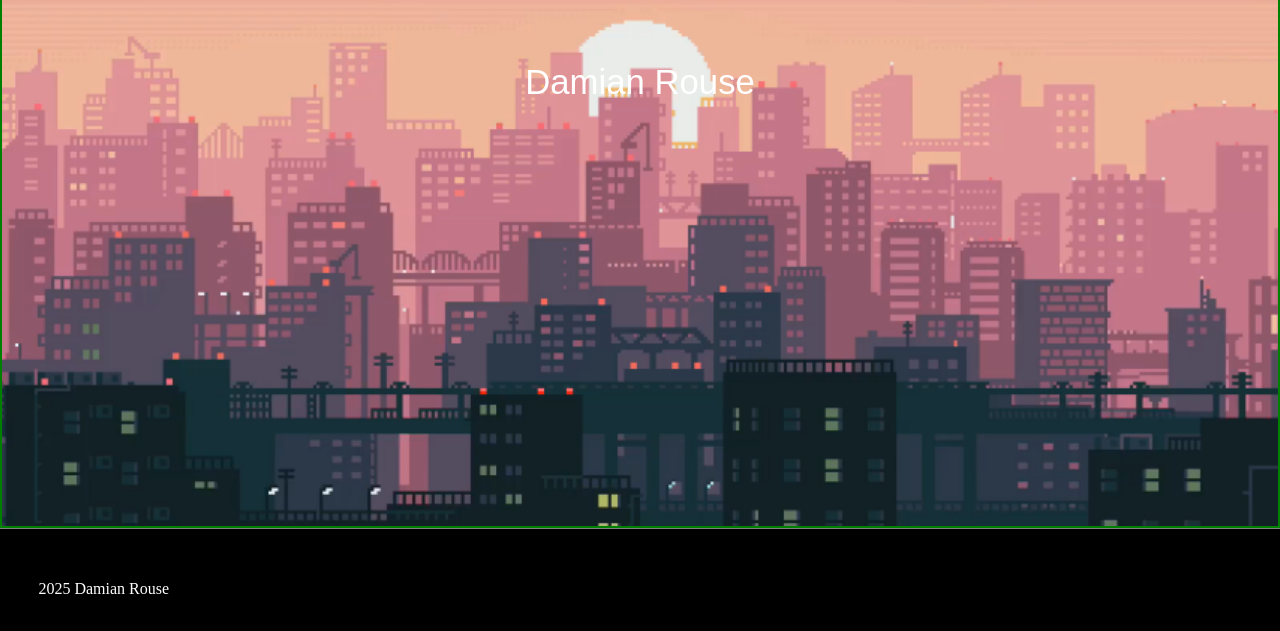
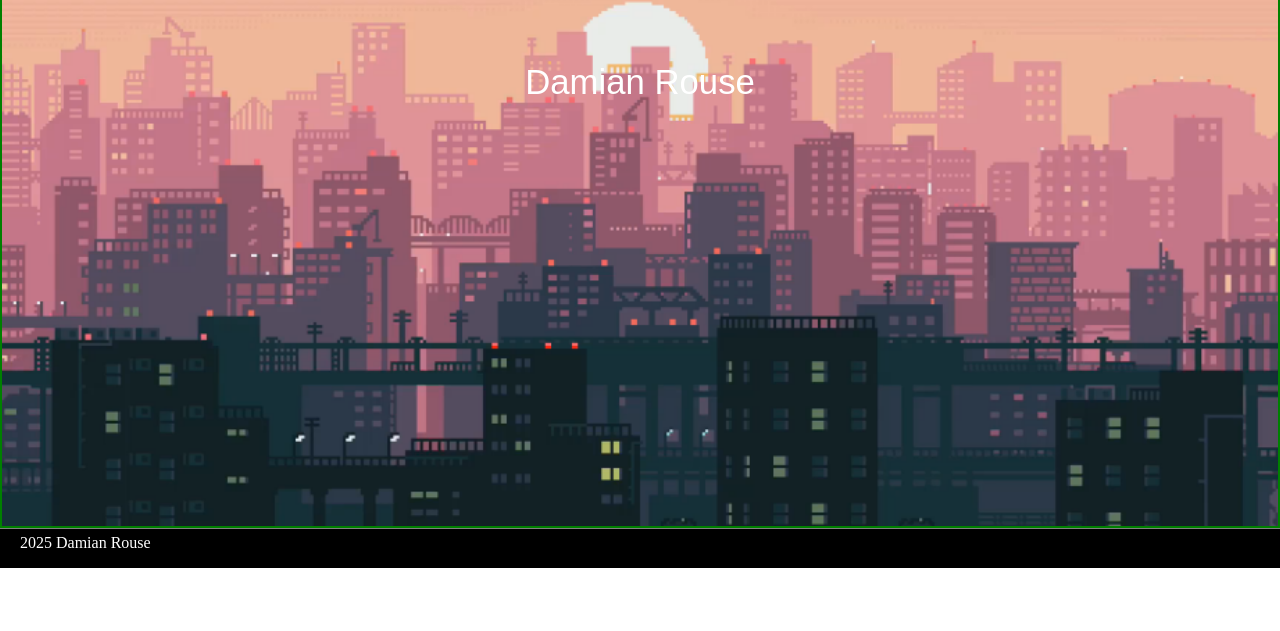
Before and after one commit to DamianRouse/DamianRouse.github.io, a plain HTML site: page index.html in a window 1280 px wide. Shown: the part 232-863 px from the top of the page. After the commit the page ends 800 px from the top, so only its background shows below. Drawn offline with Linux system fonts and the light colour scheme.

Commit message:
Update website_style.css

```diff
--- a/website_style.css
+++ b/website_style.css
@@ -126,26 +126,20 @@ ul.navBar
 }
 
 /* set the individual element properties */
-li
+li, li.dropdown
 {
-  float: left;
-}
-
-/* define li dropdown and sets it to be the same display as the other list elements*/
-li.dropdown
-{
-  /*display: inline-block;*/
   float: left;
 }
 
 /* Style the navigation buttons and Dropdown Button */
 li a, .dropbtn
 {
+  display: block;
+  padding: 20px;
+
   font-size: 18px;
-  display: block;
   color: white;
   text-align: center;
-  padding: 20px;
   text-decoration: none; /* remove underline */
   /* background-color: #dddddd; */
 }
@@ -194,7 +188,8 @@ li a:hover, .dropdown:hover .dropbtn
 }
 
 /* Links inside the dropdown */
-.dropdown-content a {
+.dropdown-content a
+{
   color: black;
   padding: 12px 16px;
   text-decoration: none;
@@ -216,7 +211,7 @@ li a:hover, .dropdown:hover .dropbtn
 
 
 /*====================/
-/ Other Classe
+/ Other Classes
 /====================*/
 div.everything
 {
@@ -277,20 +272,10 @@ div.footer
   max-width: 100%;
 
   border-top: 1px solid grey;
-  padding-top: 4%;
-  padding-bottom: 4%;
-  padding-left: 3%;
+  padding-top: 5px;
+  padding-bottom: 5px;
+  padding-left: 20px;
 
   background-color: black;
   color: white;
 }
-
-
-/*
-footer {
-  text-align: center;
-  padding: 3px;
-  background-color: DarkSalmon;
-  color: white;
-}
-*/
```
